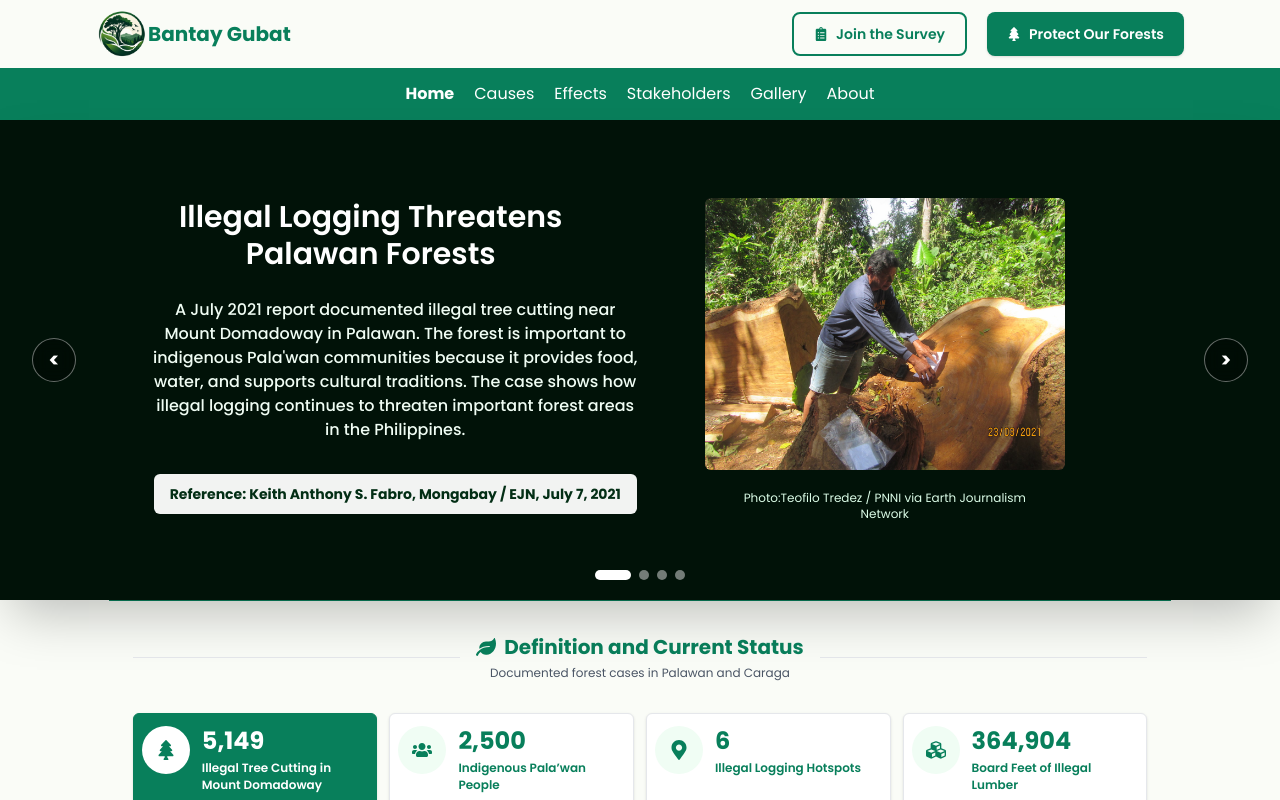
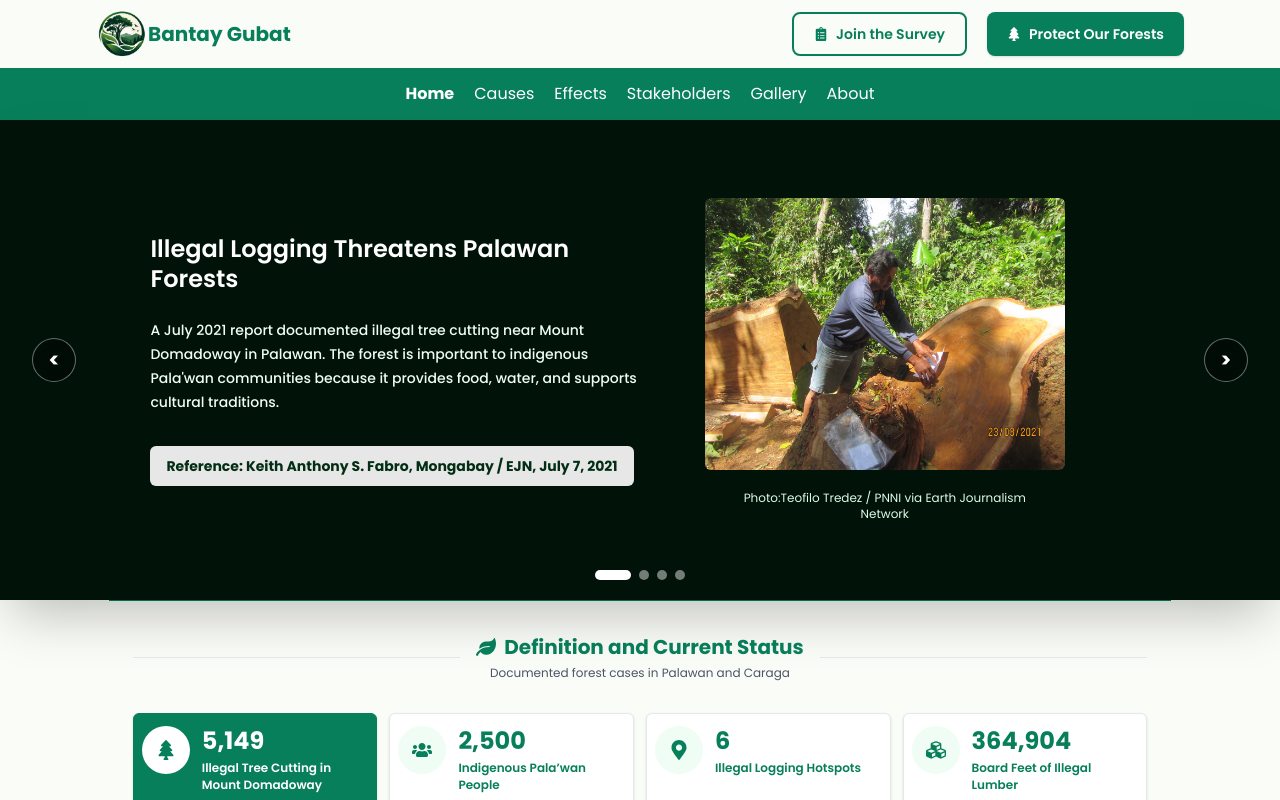
Before and after one commit to reynan1/bantay_gubat, a React (Vite) app: page / in a window 1280 px wide. Shown: the top 800 px of the page. Built offline with nearby package versions, Linux system fonts and the light colour scheme; no server answers.

Commit message:
fix carousel text alignment and font size

```diff
--- a/src/components/layouts/Hero.tsx
+++ b/src/components/layouts/Hero.tsx
@@ -7,10 +7,9 @@ import surigao from '../../assets/images/illegal-logging-surigao.png'
 const slides = [
   {
     title: 'Illegal Logging Threatens Palawan Forests',
-    text: `A July 2021 report documented illegal tree cutting near Mount Domadoway in Palawan. The forest is important to indigenous Pala'wan communities because it provides food, water, and supports cultural traditions. The case shows how illegal logging continues to threaten important forest areas in the Philippines.`,
+    text: `A July 2021 report documented illegal tree cutting near Mount Domadoway in Palawan. The forest is important to indigenous Pala'wan communities because it provides food, water, and supports cultural traditions. `,
     image: palawanIllegalLogging,
-    imageAlt:
-      "Environmental para-enforcer inspecting an illegally felled tree in Palawan",
+    imageAlt: "Environmental para-enforcer inspecting an illegally felled tree in Palawan",
     photoSource: "Teofilo Tredez / PNNI via Earth Journalism Network",
     reference: "Keith Anthony S. Fabro, Mongabay / EJN, July 7, 2021",
     referenceUrl:
@@ -19,37 +18,31 @@ const slides = [
 
   {
     title: 'Anti-Illegal Logging Operations in Caraga',
-    text: `From January to May 2025, DENR Caraga recorded 148 anti-illegal-logging apprehensions. More than 310,000 board feet of undocumented forest products were confiscated. These enforcement activities show that illegal forest-product extraction remains an environmental concern in the region.`,
+    text: `From January to May 2025, DENR Caraga recorded 148 anti-illegal-logging apprehensions. More than 310,000 board feet of undocumented forest products were confiscated.`,
     image: DENR,
-    imageAlt:
-      "Confiscated undocumented forest products during an anti-illegal logging operation",
+    imageAlt:"Confiscated undocumented forest products during an anti-illegal logging operation",
     photoSource: "Philippine Information Agency / DENR Caraga",
-    reference:
-      "Philippine Information Agency — DENR anti-illegal logging operations in Caraga, 2025",
+    reference: "PIA — Anti-illegal logging operations in Caraga, 2025",
     referenceUrl: "https://pia.gov.ph/news/denr-slashes-number-of-illegal-logging-hotspots-across-caraga/",
   },
 
   {
     title: 'Illegal Logging Incidents Recorded in Quirino',
-    text: `In 2025, authorities recorded 13 illegal-logging incidents in Quirino. Enforcement operations resulted in the seizure of more than 19,600 board feet of forest products. These documented incidents provide recent evidence that illegal logging continues to occur in parts of the Philippines.`,
+    text: `In 2025, authorities recorded 13 illegal-logging incidents in Quirino. Enforcement operations resulted in the seizure of more than 19,600 board feet of forest products.`,
     image: cariaga,
-    imageAlt:
-      "Authorities conducting an anti-illegal logging operation in Quirino",
+    imageAlt:"Authorities conducting an anti-illegal logging operation in Quirino",
     photoSource: "AI generated photo base on the information of Illegal logging Incidents Recorded in Quirino",
-    reference:
-      "Philippine Information Agency — Illegal logging incidents in Quirino, 2025",
+    reference: "PIA — Illegal logging in Quirino, 2025",
     referenceUrl: "https://newsinfo.inquirer.net/972512/4-farmers-nabbed-for-illegal-logging-in-quirino",
   },
 
   {
     title: 'PNP and DENR Intensify Action Against Illegal Logging',
-    text: `In June 2026, the Philippine National Police directed regional commanders to strengthen coordination with the DENR and intensify operations against illegal logging and mining. The directive shows that illegal logging remains an environmental concern requiring continued government monitoring, coordination, and enforcement.`,
+    text: `In June 2026, the Philippine National Police directed regional commanders to strengthen coordination with the DENR and intensify operations against illegal logging and mining.`,
     image: surigao,
-    imageAlt:
-      "Philippine authorities conducting an environmental law enforcement operation",
+    imageAlt:"Philippine authorities conducting an environmental law enforcement operation",
     photoSource: "Photo courtesy of the Philippine National Police (PNP) via the Philippine News Agency (PNA).",
-    reference:
-      "Philippine News Agency — PNP orders crackdown with DENR vs. illegal logging, mining, June 28, 2026",
+    reference:"PNA — PNP-DENR crackdown on illegal logging, June 2026",
     referenceUrl:
       "https://www.pna.gov.ph/articles/1278206",
   },
@@ -97,25 +90,28 @@ function Hero() {
                 : 'pointer-events-none translate-y-4 opacity-0'
             }`}
           >
-            <div className='w-[45%] '>
+            <div className='w-[45%] flex flex-col items-start'>
 {/*                 <p className="mb-3 text-xs font-bold uppercase tracking-[0.18em] !mb-2 text-green-200 sm:text-sm">
                   status of {slide.title}
                 </p> */}
-                <h1 className="!max-w-2xl !text-2xl !font-black !font-semibold !leading-tight !mb-6 !text-white sm:!text-4xl lg:!text-3xl text-center !w-[90%]">
+                <h1 className="!max-w-2xl text-left !font-black !font-semibold !leading-tight !mb-6 !text-white sm:!text-4xl lg:!text-2xl text-center !w-[90%]">
                   {slide.title}
                 </h1>
-                <p className="mx-auto mt-4 max-w-xl text-sm font-medium leading-6 text-green-50 sm:text-base !mb-8 !text-center  !w-[100%]">
+                <p className="mx-auto mt-4 max-w-xl !text-sm font-medium leading-6 text-green-50 sm:text-base !mb-8 !text-left  !w-[100%]">
                   {slide.text}
                 </p>
 
+
+               <div className="bg-white/90  rounded-md !px-4 !py-2 hover:bg-green-100">
                   <a
                     href={slide.referenceUrl}
                     target="_blank"
                     rel="noreferrer"
-                  className="mt-5 inline-flex max-w-full rounded-md bg-white/95 !px-4 !py-2.5 !text-center text-sm font-bold text-green-950 transition hover:bg-green-100 !mb-2"
+                    className="mt-5 max-w-full rounded-md text-sm font-bold text-green-950 transition  !mb-2"
                   >
                     Reference: {slide.reference}
                   </a>
+               </div>
             </div>
             <div className='w-[45%] flex items-center gap-5 flex-col'>
                 <img src={slide.image} alt={`image of ${slide.title}`} className='w-90 h-68 rounded-md'/>
```
Lines whose indentation alone changed are shown as unchanged.
